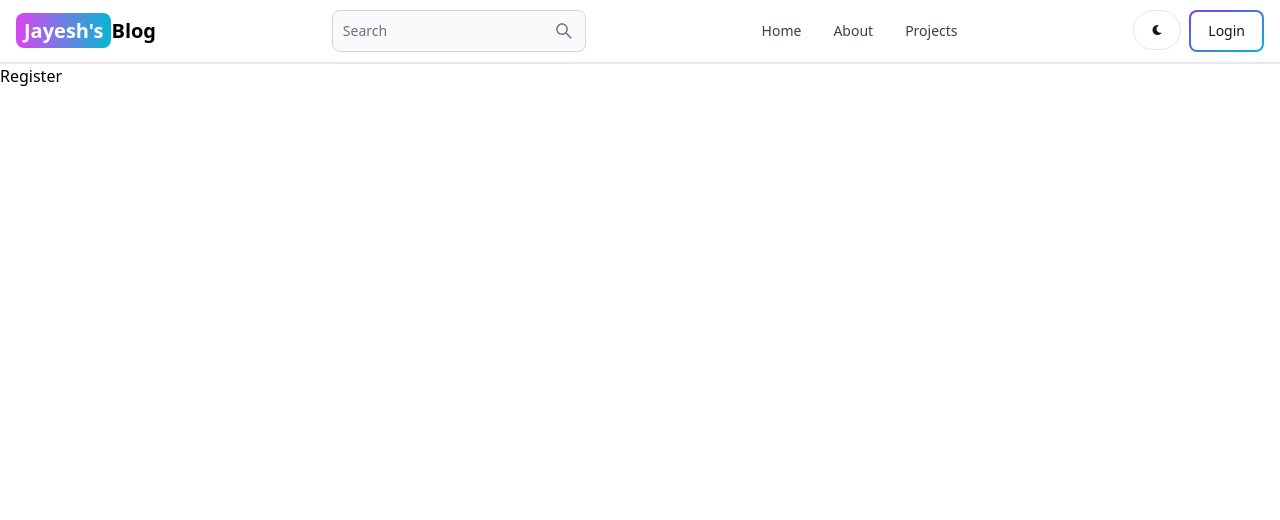
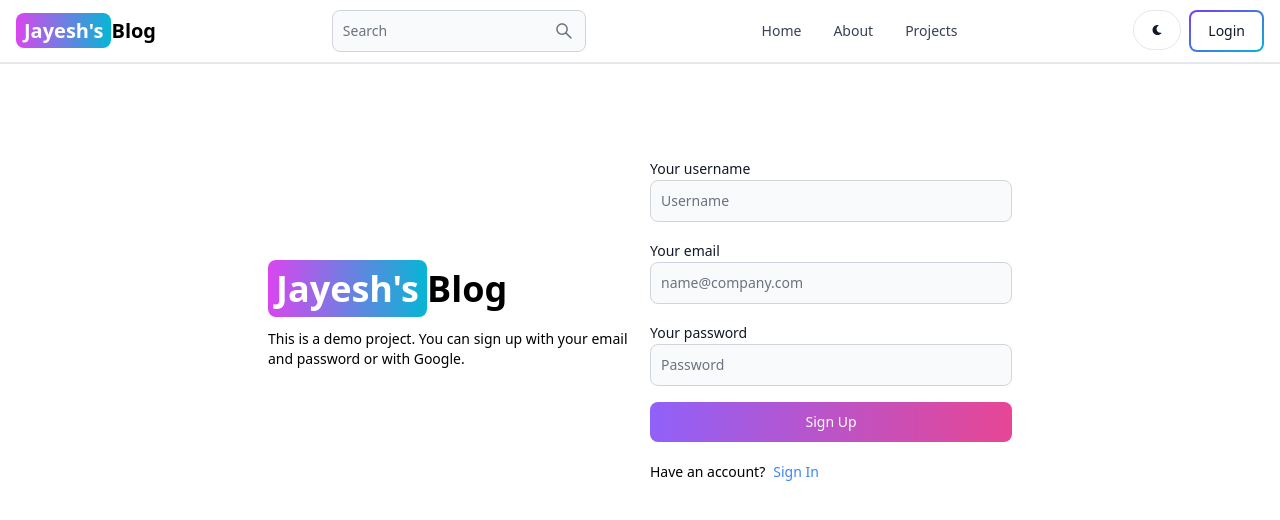
Before and after one commit to Jayesh5236/BlogMernApp, a React (Vite) app in the folder client/: page /register in a window 1280 px wide. Shown: the top 520 px of the page. Built offline with nearby package versions, Linux system fonts and the light colour scheme.

Commit message:
Created Register UI

```diff
--- a/client/src/Pages/Register.jsx
+++ b/client/src/Pages/Register.jsx
@@ -1,9 +1,61 @@
-import React from 'react'
+import { Button, Label, TextInput } from "flowbite-react";
+import React from "react";
+import { Link } from "react-router-dom";
 
 const Register = () => {
   return (
-    <div>Register</div>
-  )
-}
+    <div className="min-h-screen mt-20">
+      <div className="flex p-3 max-w-3xl mx-auto flex-col md:flex-row md:items-center gap-5">
+        {/* left */}
+        <div className="flex-1">
+          <Link
+            to="/"
+            className='font-bold dark:text-white text-4xl'          >
+            <span className="px-2 py-1 bg-gradient-to-r from-fuchsia-500 to-cyan-500 rounded-lg text-white">
+              Jayesh's
+            </span>
+            Blog
+          </Link>
 
-export default Register
+          <p className="text-sm mt-5">
+            This is a demo project. You can sign up with your email and password
+            or with Google.
+          </p>
+        </div>
+        {/* right */}
+
+        <div className="flex-1">
+          <form className="flex flex-col gap-4">
+            <div>
+              <Label value="Your username" />
+              <TextInput type="text" placeholder="Username" id="username" />
+            </div>
+            <div>
+              <Label value="Your email" />
+              <TextInput
+                type="text"
+                placeholder="name@company.com"
+                id="email"
+              />
+            </div>
+            <div>
+              <Label value="Your password" />
+              <TextInput type="text" placeholder="Password" id="password" />
+            </div>
+            <Button gradientDuoTone="purpleToPink" type="submit">
+              Sign Up
+            </Button>
+          </form>
+          <div className="flex gap-2 text-sm mt-5">
+            <span>Have an account?</span>
+            <Link to="/sign-in" className="text-blue-500">
+              Sign In
+            </Link>
+          </div>
+        </div>
+      </div>
+    </div>
+  );
+};
+
+export default Register;
```
